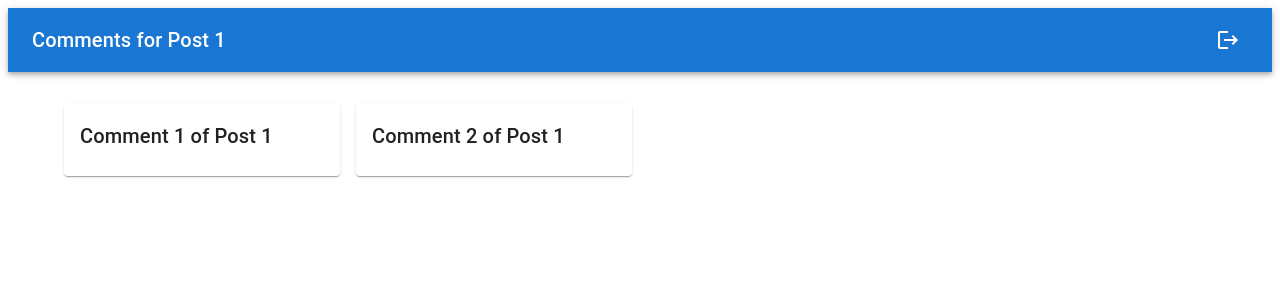
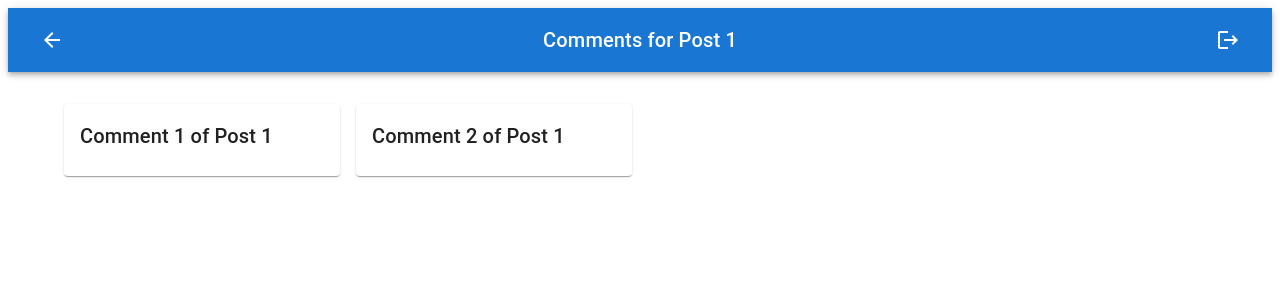
Before and after one commit to fkoci9/madbit-training, a React (Vite) app in the folder frontend/: page /comments/1 in a window 1280 px wide. Shown: the top 300 px of the page. Built offline with nearby package versions, Linux system fonts and the light colour scheme.

Commit message:
Fix warning of unique key

```diff
--- a/frontend/src/components/CommentPage.tsx
+++ b/frontend/src/components/CommentPage.tsx
@@ -24,7 +24,9 @@ import {
 } from "@mui/material";
 import PostAddIcon from "@mui/icons-material/PostAdd";
 import LogoutIcon from "@mui/icons-material/Logout";
+import ArrowBackIcon from "@mui/icons-material/ArrowBack";
 import { logout } from "../redux/authSlice.tsx";
+import { Link as RouterLink } from "react-router-dom";
 
 const CommentPage: React.FC = () => {
   const { postId } = useParams();
@@ -41,6 +43,7 @@ const CommentPage: React.FC = () => {
   const comments = useSelector(
     (state: RootState) => state.app.posts[selectedPostIndex].comments,
   );
+  console.log("comments of post : ", posts[selectedPostIndex].id, comments);
   const navigate = useNavigate();
 
   const handleAddComment = () => {
@@ -87,6 +90,11 @@ const CommentPage: React.FC = () => {
       <AppBar position="static">
         <Toolbar>
           <Grid container alignItems="center" justifyContent="space-between">
+            <Grid item>
+              <IconButton component={RouterLink} to="/home" color="inherit">
+                <ArrowBackIcon />
+              </IconButton>
+            </Grid>
             <Grid item>
               <Typography variant="h6" component="div" sx={{ flexGrow: 1 }}>
                 Comments for Post {postId}
--- a/frontend/src/components/HomePage.tsx
+++ b/frontend/src/components/HomePage.tsx
@@ -26,7 +26,7 @@ import LogoutIcon from "@mui/icons-material/Logout";
 const HomePage: React.FC = () => {
   const dispatch = useDispatch();
   const posts = useSelector((state: RootState) => state.app.posts);
-  console.log(posts);
+  console.log("state of posts : ", posts);
   const navigate = useNavigate();
   const [editingPostId, setEditingPostId] = useState<number | null>(null);
   const [isModalOpen, setIsModalOpen] = useState(false);
--- a/frontend/src/redux/postSlice.tsx
+++ b/frontend/src/redux/postSlice.tsx
@@ -32,7 +32,7 @@ const dummyPosts: Post[] = [
     avatar: png2,
     comments: [
       { id: 2, postId: 2, title: "Comment 1 of Post 2" },
-      { id: 2, postId: 2, title: "Comment 2 of Post 2" },
+      { id: 3, postId: 2, title: "Comment 2 of Post 2" },
     ],
   },
   {
@@ -67,7 +67,6 @@ const initialState: AppState = storedState
       posts: dummyPosts,
     };
 
-// @ts-ignore
 const appSlice = createSlice({
   name: "app",
   initialState,
```
